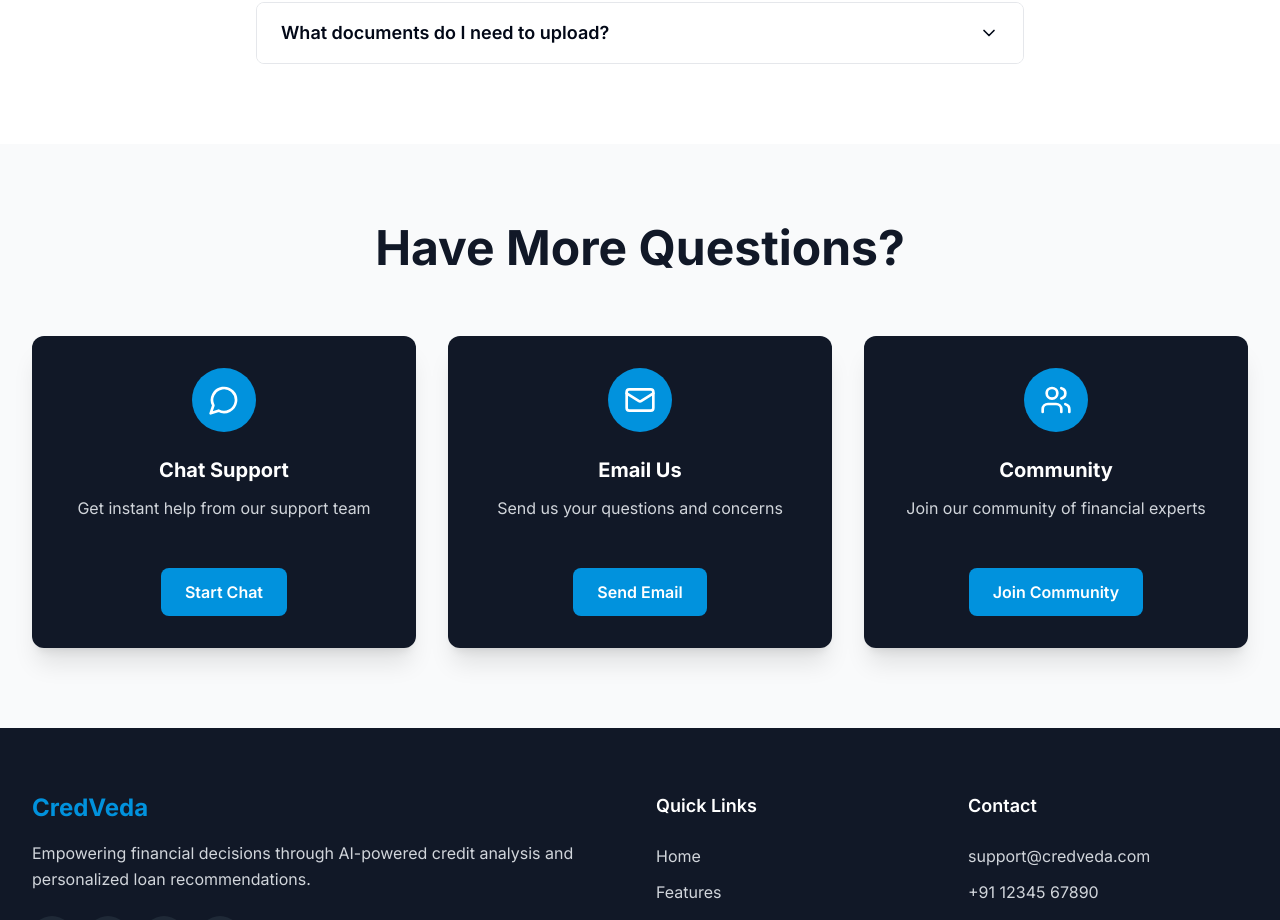
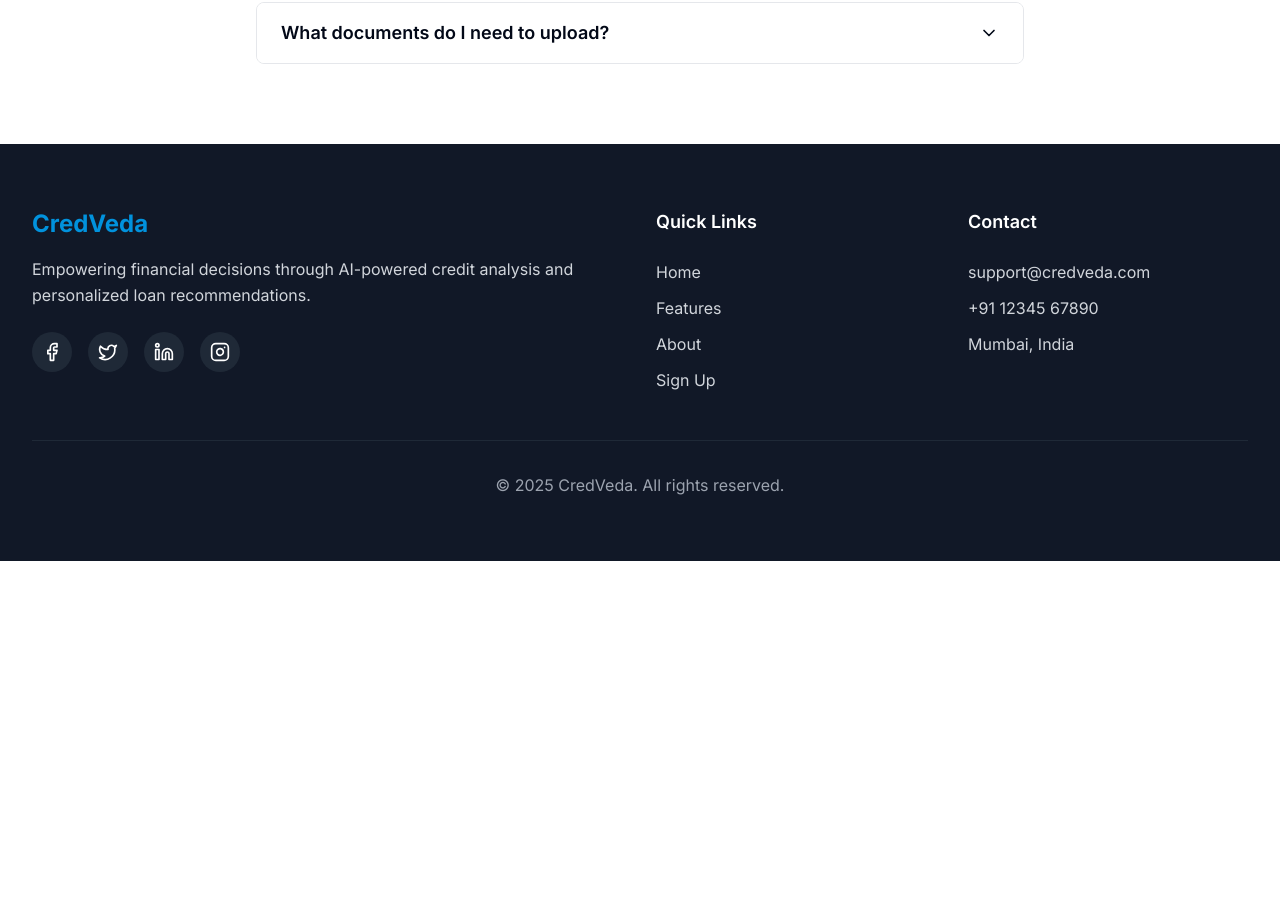
Before and after one commit to charitra13/credveda, a Next.js app: page / in a window 1280 px wide. Shown: the part 3166-4086 px from the top of the page. After the commit the page ends 3727 px from the top, so only its background shows below. Built offline with nearby package versions, Linux system fonts and the light colour scheme.

Commit message:
v1.0.2: Remove support section from website
- Completely removed 'Have More Questions?' support section
- Deleted components/support.tsx file
- Removed Support component import and usage from app/page.tsx
- Updated README.md with version tracking

```diff
--- a/app/page.tsx
+++ b/app/page.tsx
@@ -7,7 +7,7 @@ import { Features } from "@/components/features"
 import { CardDesign } from "@/components/card-design"
 import { Analysis } from "@/components/analysis"
 import { FAQ } from "@/components/faq"
-import { Support } from "@/components/support"
+
 import { Footer } from "@/components/footer"
 import { MobileCTA } from "@/components/mobile-cta"
 
@@ -25,7 +25,6 @@ export default function Home() {
       <CardDesign />
       <Analysis />
       <FAQ />
-      <Support />
       <Footer />
       <MobileCTA />
     </motion.div>
--- a/components/support.tsx
+++ /dev/null
@@ -1,72 +0,0 @@
-"use client"
-
-import { motion } from "framer-motion"
-import { MessageCircle, Mail, Users } from "lucide-react"
-
-export function Support() {
-  const supportOptions = [
-    {
-      icon: MessageCircle,
-      title: "Chat Support",
-      description: "Get instant help from our support team",
-      action: "Start Chat",
-    },
-    {
-      icon: Mail,
-      title: "Email Us",
-      description: "Send us your questions and concerns",
-      action: "Send Email",
-    },
-    {
-      icon: Users,
-      title: "Community",
-      description: "Join our community of financial experts",
-      action: "Join Community",
-    },
-  ]
-
-  return (
-    <section className="py-20 bg-gray-50">
-      <div className="container mx-auto px-4 sm:px-6 lg:px-8">
-        <motion.div
-          initial={{ opacity: 0, y: 20 }}
-          whileInView={{ opacity: 1, y: 0 }}
-          transition={{ duration: 0.8 }}
-          viewport={{ once: true }}
-          className="text-center mb-16"
-        >
-          <h2 className="text-4xl lg:text-5xl font-bold text-gray-900 mb-6">Have More Questions?</h2>
-        </motion.div>
-
-        <div className="grid md:grid-cols-3 gap-8">
-          {supportOptions.map((option, index) => (
-            <motion.div
-              key={option.title}
-              initial={{ opacity: 0, y: 30 }}
-              whileInView={{ opacity: 1, y: 0 }}
-              transition={{ duration: 0.6, delay: index * 0.2 }}
-              viewport={{ once: true }}
-              whileHover={{ scale: 1.05 }}
-              className="bg-gray-900 rounded-xl p-8 text-white shadow-xl hover:shadow-2xl transition-all duration-300 cursor-pointer"
-            >
-              <div className="text-center space-y-6">
-                <div className="w-16 h-16 bg-[#0192dd] rounded-full flex items-center justify-center mx-auto">
-                  <option.icon className="w-8 h-8 text-white" />
-                </div>
-
-                <div>
-                  <h3 className="text-xl font-bold mb-3">{option.title}</h3>
-                  <p className="text-gray-300 mb-6">{option.description}</p>
-                </div>
-
-                <button className="bg-[#0192dd] hover:bg-[#0192dd]/90 text-white font-semibold px-6 py-3 rounded-lg transition-all duration-200 hover:scale-105">
-                  {option.action}
-                </button>
-              </div>
-            </motion.div>
-          ))}
-        </div>
-      </div>
-    </section>
-  )
-}
```
Also changed, not shown: 1 other file (tests, documents, lock files or other folders).
